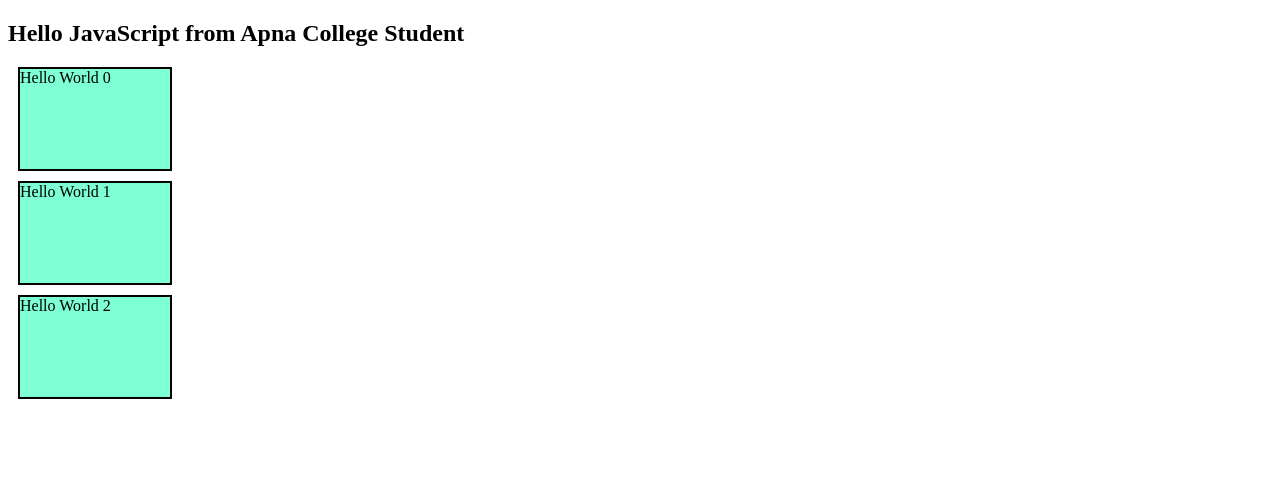
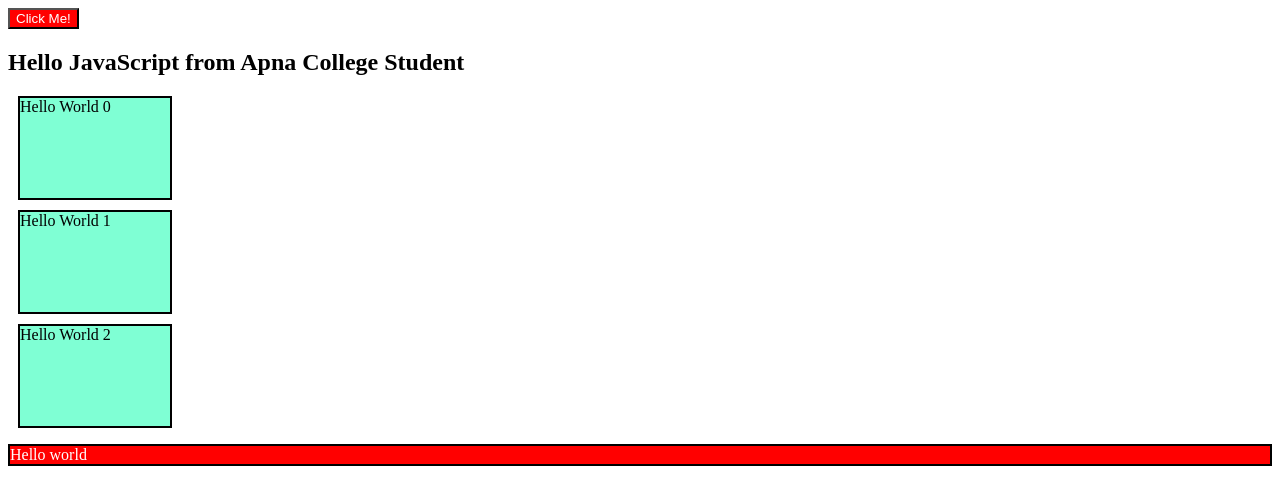
Before and after one commit to pawan-sharma3110/Dom_manupulation, a plain HTML site: page index.html in a window 1280 px wide. Drawn offline with Linux system fonts and the light colour scheme.

Commit message:
Dom manupulation is complete

```diff
--- a/index.css
+++ b/index.css
@@ -1,7 +1,17 @@
-.box{
+.box {
     background-color: aquamarine;
     height: 100px;
-    width:150px;
+    width: 150px;
     margin: 10px;
     border: 2px solid black;
 }
+
+.paragraph {
+    background-color: aqua;
+    border: 2px solid black;
+    color: white;
+}
+
+.my {
+    background-color: red;
+}
--- a/index.html
+++ b/index.html
@@ -13,6 +13,7 @@
     <div class="box">Box1</div>
     <div class="box">Box1</div>
     <div class="box">Box1</div>
+    <p class="paragraph">Hello world</p>
     <script src="index.js"></script>
 </body>
 
--- a/index.js
+++ b/index.js
@@ -10,3 +10,15 @@ for (box of boxes) {
   index++;
   console.log(box);
 }
+
+let newBtn = document.createElement("button");
+newBtn.innerText = "Click Me!";
+newBtn.style.color = "white";
+newBtn.style.backgroundColor = "red";
+let myBody = document.querySelector("body");
+myBody.prepend(newBtn);
+
+let para = document.querySelector(".paragraph");
+para.classList.add("my");
+
+console.log(para);
```
